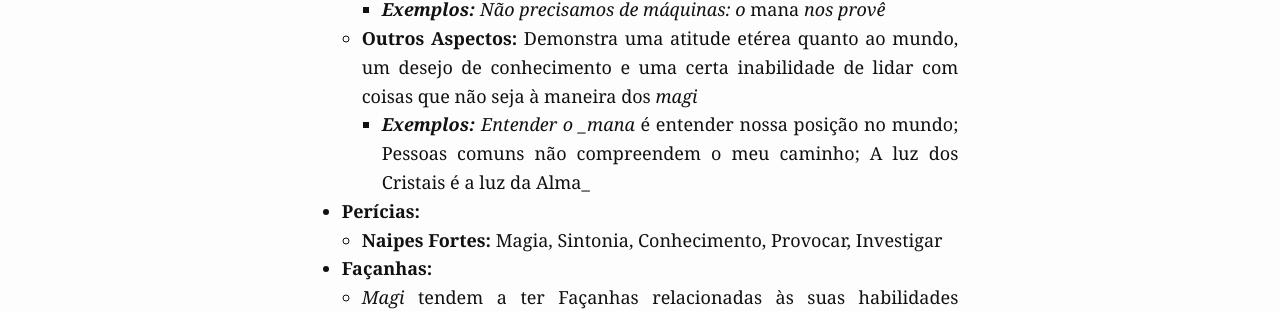
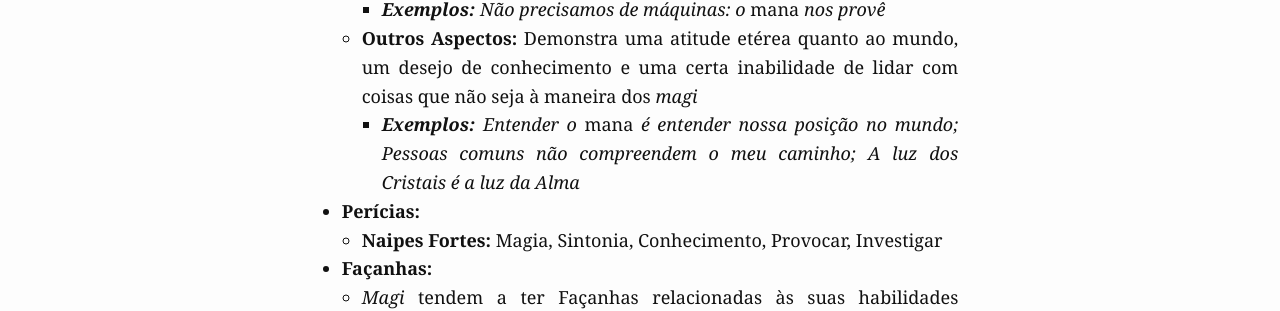
Before and after one commit to fabiocosta0305/fabiocosta0305.github.io-old, a Jekyll site: the page built from _posts/RPG/Gaia400x/2015-07-29-DestinoDeGaia400x-modelos.md, in a window 1280 px wide and 900 px high, scrolled down 3736 px. Shown: the part 148-459 px from the top of the window. Built offline with Jekyll 4.4.1, drawn with Linux system fonts in a browser that asks for light colours; some of the changed text lies outside the part shown.

Commit message:
CorreÃ§Ã£o de formataÃ§Ã£o geral

```diff
--- a/_includes/post-post
+++ b/_includes/post-post
@@ -8,11 +8,11 @@
 
       <p class="subheadline"><span class="subheader">{% if post.categories %}{{ post.categories | join: ' &middot; ' }}{% endif %}</span> – {% if post.subheadline %}{{ post.subheadline }}{% endif %}</p>
       <h2><a href="{{ site.url }}{{ post.url }}">{{ post.title }}</a></h2>
-      {{post.content}}
       <p>
         {% if post.image.thumb %}<a href="{{ site.url }}{{ post.url }}" title="{{ post.title escape_once }}"><img src="{{ site.url }}/images/{{ post.image.thumb }}" class="alignleft" width="150" height="150" alt="{{ page.title escape_once }}"></a>{% endif %}
 
         {% if post.meta_description %}{{ post.meta_description | strip_html | escape }}{% elsif post.teaser %}{{ post.teaser | strip_html | escape }}{% endif %}
 
+      {{post.content}}
         <a href="{{ site.url }}{{ post.url }}" title="{{ site.data.language.read }} {{ post.title escape_once }}"><strong>{{ site.data.language.read_more }}</strong></a>
       </p>
--- a/_posts/RPG/Gaia400x/2015-07-29-DestinoDeGaia400x-modelos.md
+++ b/_posts/RPG/Gaia400x/2015-07-29-DestinoDeGaia400x-modelos.md
@@ -145,7 +145,7 @@ população dos Metrocentros
   - **Outros Aspectos:** Demonstra uma atitude etérea quanto ao mundo,
     um desejo  de conhecimento  e uma certa  inabilidade de  lidar com
     coisas que não seja à maneira dos _magi_
-    - _**Exemplos:**  Entender o  _mana_ é  entender nossa  posição no
+    - _**Exemplos:**  Entender o_  mana _é  entender nossa  posição no
       mundo; Pessoas comuns  não compreendem o meu caminho;  A luz dos
       Cristais é a luz da Alma_
 - **Perícias:**
@@ -418,7 +418,7 @@ tentando entender o mundo estranho onde foram parar.
   - **Conceito:** Irá indicar  que tipo de Criatura  do Mundo Anterior
     ela é, além de alguma informação sobre o que ela faz
     - _**Exemplos:**_   Neohumano   em   treinamento   para   pesquisa
-      exterior;_ Automata Sapiens _coordenador de base_
+      exterior_;  Automata Sapiens _coordenador de base_
   - **Dificuldade:**  Irá  demonstrar  um  desconhecimento  total  (na
     melhor  das hipóteses  grande) sobre  a situação  do mundo  após a
     queda da Lua
```
Also changed, not shown: _posts/RPG/2015-07-20-DestinoDaPolePosition.md (+3 -3 lines), _posts/RPG/2015-07-20-JogandoComCriancasEmCasteloFalkenstein.md (+2 -2 lines).
